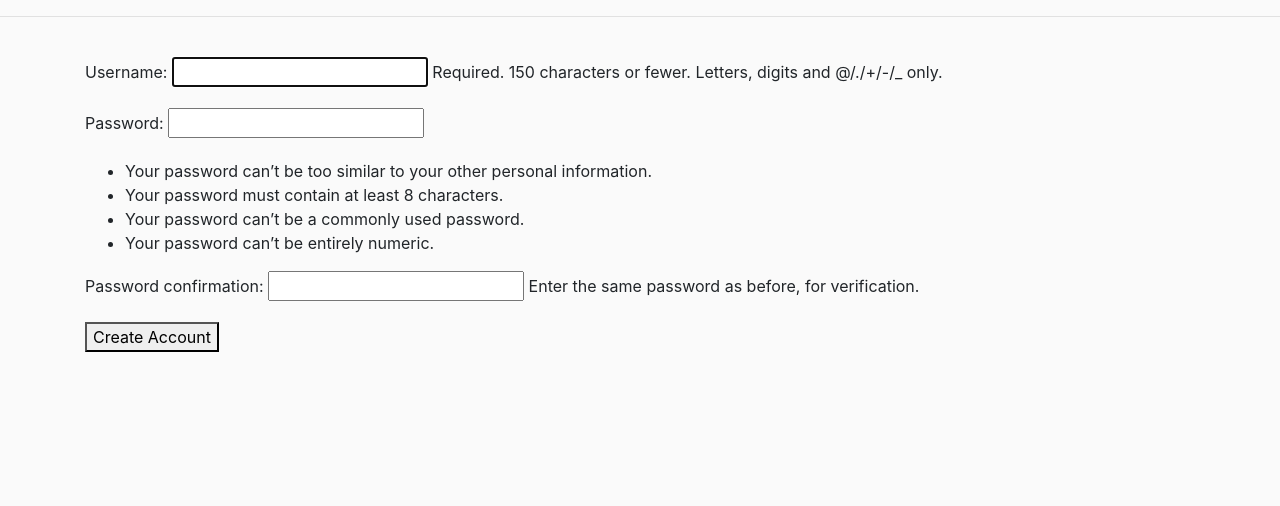
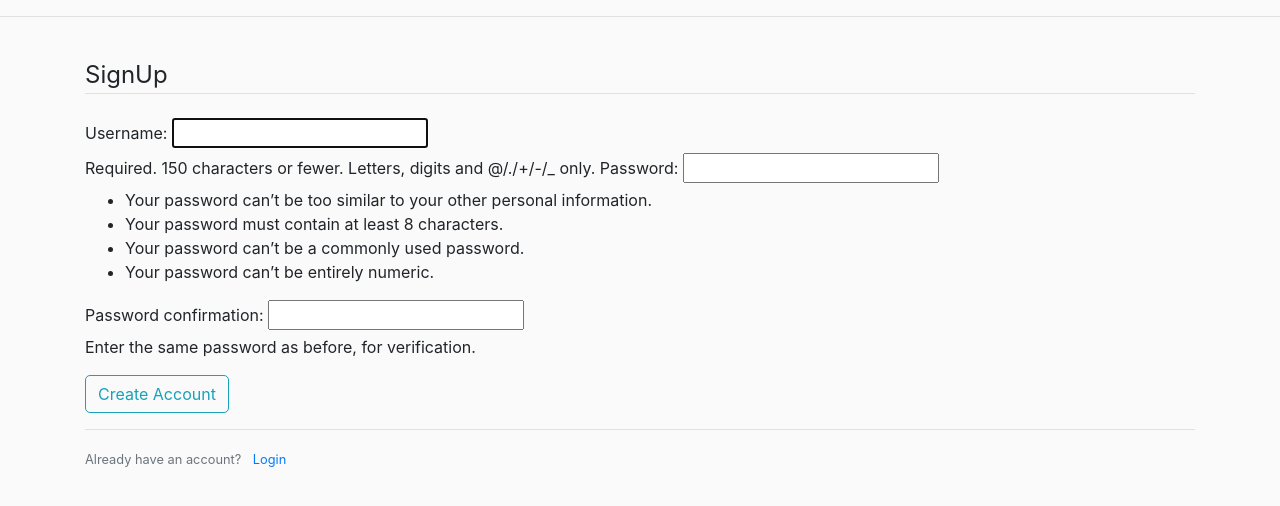
Before and after one commit to Konlan21/Saphora, a Django app: page /authentication/signup/ in a window 1280 px wide. Shown: the part 57-563 px from the top of the page. Run offline with Django 4.2, Linux system fonts and the light colour scheme; some libraries are stand-ins or nearby versions.

Commit message:
Add customer registration functionality

```diff
--- a/authentication/templates/authentication/login_user.html
+++ b/authentication/templates/authentication/login_user.html
@@ -42,7 +42,7 @@
                   </div>
 
                   <a class="small text-muted" href="#!">Forgot password?</a>
-                  <p class="mb-5 pb-lg-2" style="color: #393f81;">Don't have an account? <a href="#!"
+                  <p class="mb-5 pb-lg-2" style="color: #393f81;">Don't have an account? <a href="{% url 'customer-signup' %}"
                       style="color: #393f81;">Register here</a></p>
                   <a href="#!" class="small text-muted">Terms of use.</a>
                   <a href="#!" class="small text-muted">Privacy policy</a>
--- a/authentication/templates/authentication/register_customers.html
+++ b/authentication/templates/authentication/register_customers.html
@@ -1,8 +1,21 @@
 {% extends 'store/main.html' %}
 {% block content %}
-    <form action="" method="post">
-        {% csrf_token %}
-        {{ form.as_p }}
-        <button type="submit">Create Account</button>
-    </form>
-{% endblock content %}
+    <div class="content-section">
+        <form method="post">
+            {% csrf_token %}
+            <fieldset class="form-group">
+                <legend class="border-bottom mb-4">SignUp</legend>
+                {{ form }}
+            </fieldset>
+            <div class="form-group">
+                <button class="btn btn-outline-info" type="submit">Create Account</button>
+            </div>
+        </form>
+        <div class="border-top pt-3">
+            <small class="text-muted">
+                Already have an account? <a class="ml-2" href="{% url 'customer-login' %}">Login</a>
+            </small>
+        </div>
+    </div>
+
+      {% endblock content %}
--- a/store/models.py
+++ b/store/models.py
@@ -6,7 +6,7 @@ class Customer(models.Model):
     user = models.OneToOneField(User, null=True, blank=True, on_delete=models.PROTECT)
     first_name = models.CharField(max_length=255, null=True)
     last_name = models.CharField(max_length=255, null=True)
-    email = models.EmailField(unique=True)
+    email = models.EmailField()
 
     def __str__(self) -> str:
         return f'{self.last_name, self.first_name}'
```
Also changed, not shown: db.sqlite3, store/migrations/0007_alter_customer_email.py (added).
